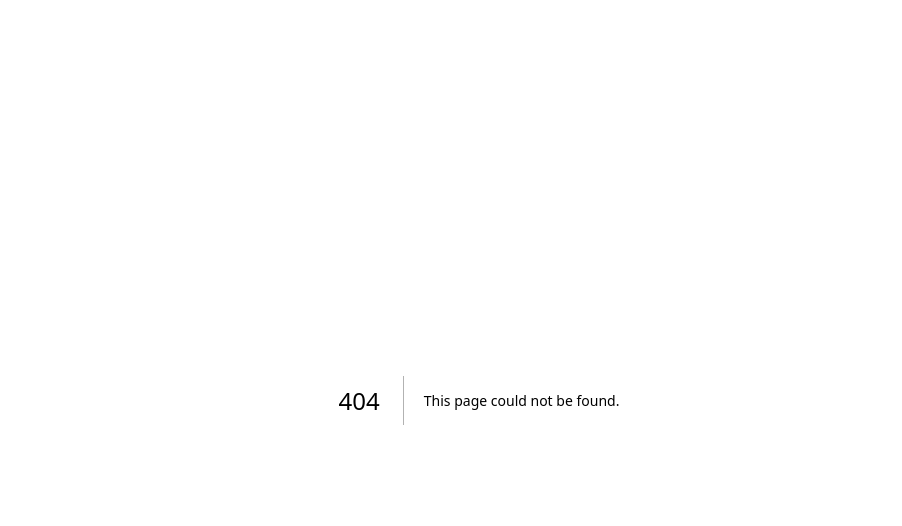
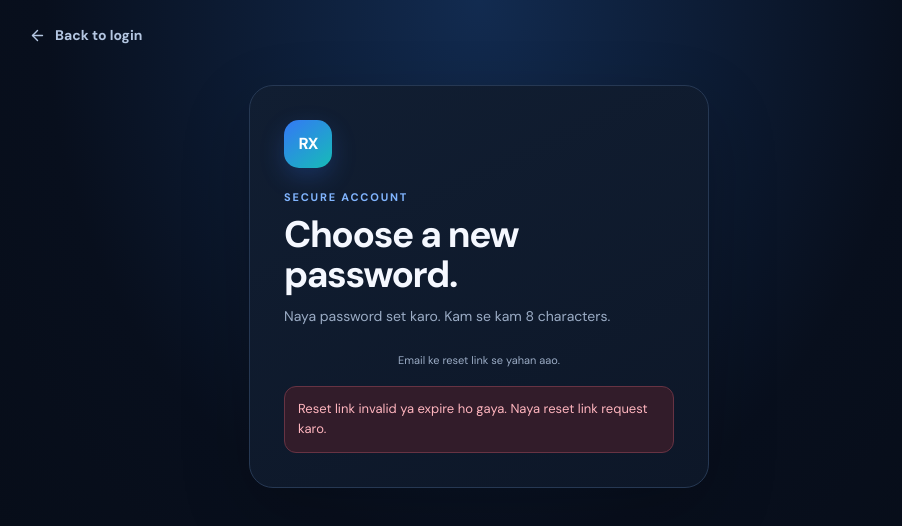
Before and after one commit to raviraj437700-cyber/RX-MOD-APP-ALLROUNDER, a Next.js app: page /reset-password in a window 1280 px wide. Before the commit this address had no page. Shown: the top 526 px of the page, without its empty margins (161-1063 px from the left). Built offline with nearby package versions, Linux system fonts and the light colour scheme; no server answers.

Commit message:
Add secure password reset page

```diff
--- /dev/null
+++ b/app/reset-password/page.tsx
@@ -0,0 +1,15 @@
+"use client";
+
+import { FormEvent, useEffect, useState } from "react";
+import Link from "next/link";
+import { ArrowLeft, LockKeyhole, LoaderCircle, CheckCircle2 } from "lucide-react";
+import { getSupabaseBrowserClient } from "@/lib/supabase/client";
+
+export default function ResetPasswordPage() {
+ const [password,setPassword]=useState(""); const [confirm,setConfirm]=useState("");
+ const [ready,setReady]=useState(false); const [busy,setBusy]=useState(false);
+ const [message,setMessage]=useState(""); const [error,setError]=useState("");
+ useEffect(()=>{const sb=getSupabaseBrowserClient();const {data:{subscription}}=sb.auth.onAuthStateChange((event,session)=>{if(event==="PASSWORD_RECOVERY"||session)setReady(true)});sb.auth.getSession().then(({data})=>{if(data.session)setReady(true);else setError("Reset link invalid ya expire ho gaya. Naya reset link request karo.")});return()=>subscription.unsubscribe()},[]);
+ async function submit(e:FormEvent<HTMLFormElement>){e.preventDefault();setError("");setMessage("");if(password.length<8){setError("Password kam se kam 8 characters ka hona chahiye.");return}if(password!==confirm){setError("Dono password match nahi kar rahe.");return}setBusy(true);try{const {error}=await getSupabaseBrowserClient().auth.updateUser({password});if(error)throw error;setMessage("Password update ho gaya. Ab login kar sakte ho.");setPassword("");setConfirm("");}catch(err){setError(err instanceof Error?err.message:"Password update nahi hua.")}finally{setBusy(false)}}
+ return <main className="auth-page"><div className="auth-top"><Link href="/login" className="auth-back"><ArrowLeft size={17}/> Back to login</Link></div><section className="auth-card"><div className="auth-mark">RX</div><div className="auth-eyebrow">SECURE ACCOUNT</div><h1>Choose a new password.</h1><p className="auth-subtitle">Naya password set karo. Kam se kam 8 characters.</p>{ready?<form className="auth-form" onSubmit={submit}><label>New password<div className="auth-input"><LockKeyhole size={17}/><input type="password" value={password} onChange={e=>setPassword(e.target.value)} minLength={8} autoComplete="new-password" required/></div></label><label>Confirm password<div className="auth-input"><LockKeyhole size={17}/><input type="password" value={confirm} onChange={e=>setConfirm(e.target.value)} minLength={8} autoComplete="new-password" required/></div></label><button className="btn btn-primary auth-submit" disabled={busy}>{busy?<><LoaderCircle size={16}/> Updating…</>:"Update password"}</button></form>:<p className="auth-footnote">Email ke reset link se yahan aao.</p>}{error&&<p className="auth-message auth-error" role="alert">{error}</p>}{message&&<p className="auth-message auth-success" role="status"><CheckCircle2 size={16}/> {message} <Link href="/login">Go to login</Link></p>}</section></main>;
+}
```
